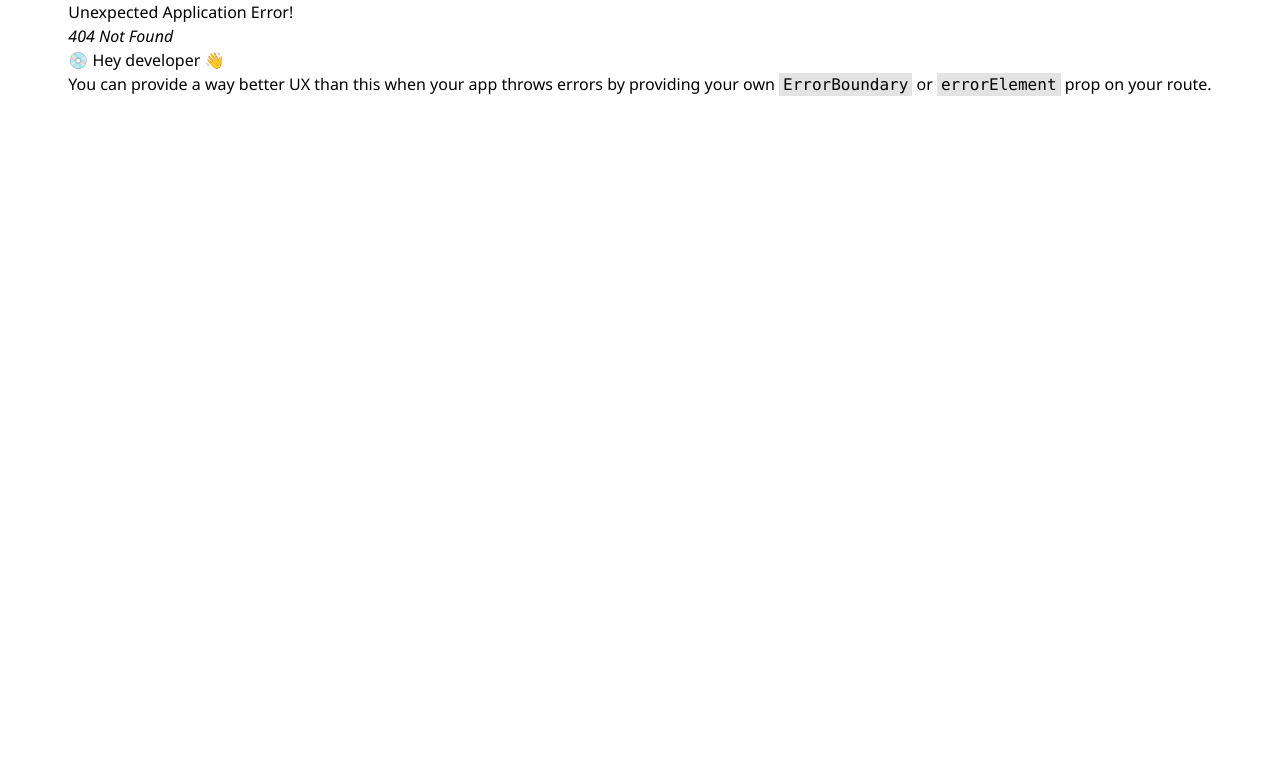
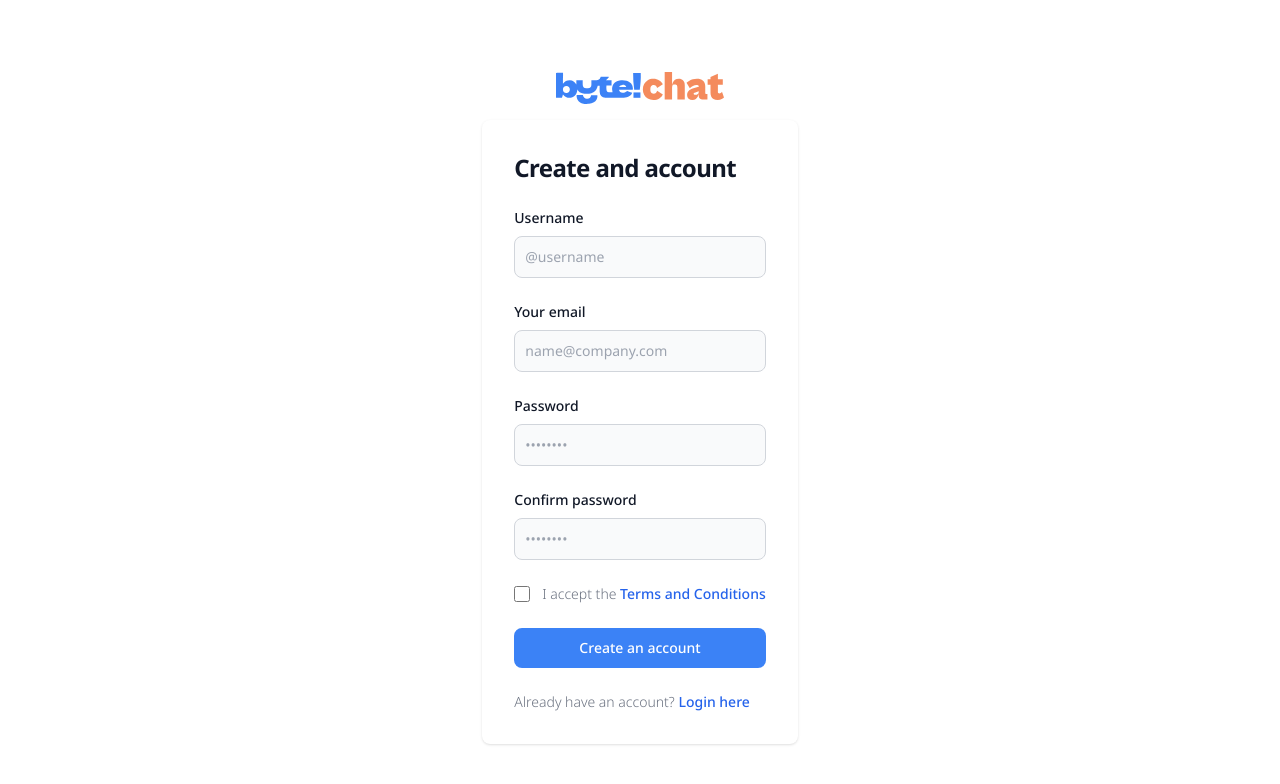
Before and after one commit to MortyNiners/ByteApp, a React (Vite) app: page /create-account in a window 1280 px wide. Before the commit this address had no page. Shown: the top 784 px of the page. Built offline with nearby package versions, Linux system fonts and the light colour scheme.

Commit message:
created creacte account page

```diff
--- a/package.json
+++ b/package.json
@@ -12,6 +12,7 @@
   "dependencies": {
     "@tanstack/react-query": "^5.4.3",
     "@tanstack/react-query-devtools": "^5.4.3",
+    "axios": "^1.6.0",
     "react": "^18.2.0",
     "react-dom": "^18.2.0",
     "react-router-dom": "^6.17.0"
--- /dev/null
+++ b/src/components/CreateAccount.tsx
@@ -0,0 +1,92 @@
+import Logo from '../assets/Logo/logo.svg';
+export const CreateAccount = () => {
+  return (
+    <>
+      <section>
+        <div className="flex flex-col items-center justify-center px-6 py-8 mx-auto md:h-screen lg:py-0">
+          <img className="w-[200px] p-4" src={Logo} />
+
+          <div className="w-full bg-white rounded-lg shadow dark:border md:mt-0 sm:max-w-md xl:p-0 ">
+            <div className="p-6 space-y-4 md:space-y-6 sm:p-8">
+              <h1 className="text-xl font-bold leading-tight tracking-tight text-gray-900 md:text-2xl">
+                Create and account
+              </h1>
+              <form className="space-y-4 md:space-y-6" action="#">
+                <div>
+                  <label className="block mb-2 text-sm font-medium text-gray-900 ">Username</label>
+                  <input
+                    type="text"
+                    name="username"
+                    id="username"
+                    className="bg-gray-50 border border-gray-300 text-gray-900 sm:text-sm rounded-lg focus:ring-blue-500 focus:border-blue-500 block w-full p-2.5 "
+                    placeholder="@username"
+                  />
+                </div>
+                <div>
+                  <label className="block mb-2 text-sm font-medium text-gray-900 ">Your email</label>
+                  <input
+                    type="email"
+                    name="email"
+                    id="email"
+                    className="bg-gray-50 border border-gray-300 text-gray-900 sm:text-sm rounded-lg focus:ring-blue-500 focus:border-blue-500 focus-ring-2 block w-full p-2.5 "
+                    placeholder="name@company.com"
+                  />
+                </div>
+                <div>
+                  <label className="block mb-2 text-sm font-medium text-gray-900 ">Password</label>
+                  <input
+                    type="password"
+                    name="password"
+                    id="password"
+                    placeholder="••••••••"
+                    className="bg-gray-50 border border-gray-300 text-gray-900 sm:text-sm rounded-lg focus:ring-blue-500 focus:border-blue-500 block w-full p-2.5 "
+                  />
+                </div>
+                <div>
+                  <label className="block mb-2 text-sm font-medium text-gray-900 ">Confirm password</label>
+                  <input
+                    type="confirm-password"
+                    name="confirm-password"
+                    id="confirm-password"
+                    placeholder="••••••••"
+                    className="bg-gray-50 border border-gray-300 text-gray-900 sm:text-sm rounded-lg focus:ring-blue-500 focus:border-blue-500 block w-full p-2.5 "
+                  />
+                </div>
+                <div className="flex items-start">
+                  <div className="flex items-center h-5">
+                    <input
+                      id="terms"
+                      aria-describedby="terms"
+                      type="checkbox"
+                      className="w-4 h-4 border border-gray-300 rounded bg-gray-50 focus:ring-3 focus:ring-blue-600"
+                    />
+                  </div>
+                  <div className="ml-3 text-sm">
+                    <label className="font-light text-gray-500 dark:text-gray-300">
+                      I accept the{' '}
+                      <a className="text-blue-600 font-medium hover:underline" href="#">
+                        Terms and Conditions
+                      </a>
+                    </label>
+                  </div>
+                </div>
+                <button
+                  type="submit"
+                  className="w-full text-white bg-blue-500 hover:bg-blue-600 focus:ring-4 focus:outline-none focus:ring-blue-500 font-medium rounded-lg text-sm px-5 py-2.5 text-center "
+                >
+                  Create an account
+                </button>
+                <p className="text-sm font-light text-gray-500 ">
+                  Already have an account?{' '}
+                  <a href="#" className="font-medium text-blue-600 hover:underline  ">
+                    Login here
+                  </a>
+                </p>
+              </form>
+            </div>
+          </div>
+        </div>
+      </section>
+    </>
+  );
+};
--- a/src/components/HomePage.tsx
+++ b/src/components/HomePage.tsx
@@ -1,16 +1,19 @@
+import { useNavigate } from 'react-router-dom';
+
 export const HomePage = () => {
+  const navigate = useNavigate();
   return (
     <>
       <section className="py-24 flex items-center min-h-screen justify-center bg-white">
         <div className="mx-auto max-w-[43rem]">
           <div className="text-center">
-            <p className="text-lg font-medium leading-8 text-gray-dark">
-              Introducing chat app <span className="bg-blue-700 text-white p-1qq rounded-full">ByteTalk</span>
+            <p className="text-lg font-medium leading-8 text-gray-800">
+              Introducing chat app <span className="bg-blue-700 text-white p-1.5 rounded-full">ByteTalk</span>
             </p>
-            <h1 className="mt-3 text-[56px] font-bold leading-[4rem] tracking-tight text-gray-dark">
+            <h1 className="mt-3 text-[56px] font-bold leading-[4rem] tracking-tight text-gray-800 ">
               One App, Endless Possibilities
             </h1>
-            <p className="mt-3 text-lg leading-relaxed text-gray-dark">
+            <p className="mt-3 text-lg leading-relaxed text-gray-800">
               With ByteTalk, you can chat, call, and share with friends, family, and colleagues from a single,
               user-friendly platform.
             </p>
@@ -19,14 +22,15 @@ export const HomePage = () => {
           <div className="mt-6 flex items-center justify-center gap-4">
             <button
               type="button"
-              className="text-white bg-blue-700 hover:bg-blue-500 focus:outline-none focus:ring-4 focus:ring-blue-300 font-medium rounded-full text-sm px-5 py-4 text-center mr-2 mb-2 dark:bg-blue-600 dark:hover:bg-blue-700 dark:focus:ring-blue-800"
+              className="text-white bg-blue hover:bg-blue-light focus:outline-none focus:ring-4 focus:ring-blue-300 font-medium rounded-full text-sm px-5 py-4 text-center mr-2 mb-2 dark:bg-blue-600 dark:hover:bg-blue-700 dark:focus:ring-blue-800"
             >
               Log In
             </button>
 
             <button
+              onClick={() => navigate('/create-account')}
               type="button"
-              className="text-white bg-blue-700 hover:bg-blue-500 focus:outline-none focus:ring-4 focus:ring-blue-300 font-medium rounded-full text-sm px-5 py-4 text-center mr-2 mb-2 dark:bg-blue-600 dark:hover:bg-blue-700 dark:focus:ring-blue-800"
+              className="text-white bg-blue hover:bg-blue-light focus:outline-none focus:ring-4 focus:ring-blue-300 font-medium rounded-full text-sm px-5 py-4 text-center mr-2 mb-2 dark:bg-blue-600 dark:hover:bg-blue-700 dark:focus:ring-blue-800"
             >
               Create Account
             </button>
--- a/src/index.css
+++ b/src/index.css
@@ -1,3 +1,6 @@
+@tailwind base;
+@tailwind components;
+@tailwind utilities;
 
 :root {
   font-family: 'Noto Sans', sans-serif;
@@ -17,6 +20,3 @@ body {
   min-height: 100vh;
   box-sizing: border-box;
 }
-@tailwind base;
-@tailwind components;
-@tailwind utilities;
--- a/src/routing/routes.tsx
+++ b/src/routing/routes.tsx
@@ -2,6 +2,7 @@ import { createBrowserRouter } from 'react-router-dom';
 import { Layout } from './Layout.tsx';
 import { HomePage } from '../components/HomePage.tsx';
 import { PrivateRoutes } from './PrivateRoutes.tsx';
+import { CreateAccount } from '../components/CreateAccount.tsx';
 
 export const router = createBrowserRouter([
   {
@@ -12,6 +13,10 @@ export const router = createBrowserRouter([
         path: '',
         element: <HomePage />,
       },
+      {
+        path: 'create-account',
+        element: <CreateAccount />,
+      },
     ],
   },
   {
```
Also changed, not shown: src/assets/Logo/logo.svg (added), 1 other file (tests, documents, lock files or other folders).
